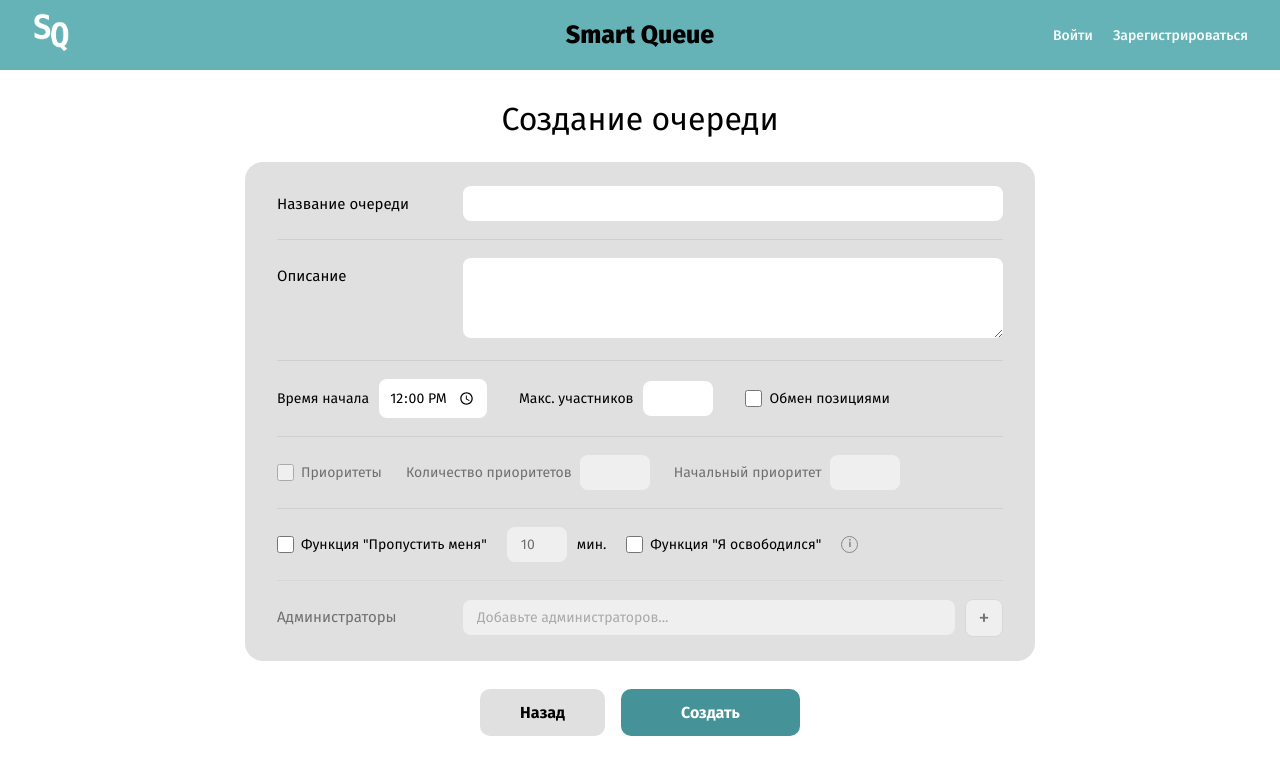
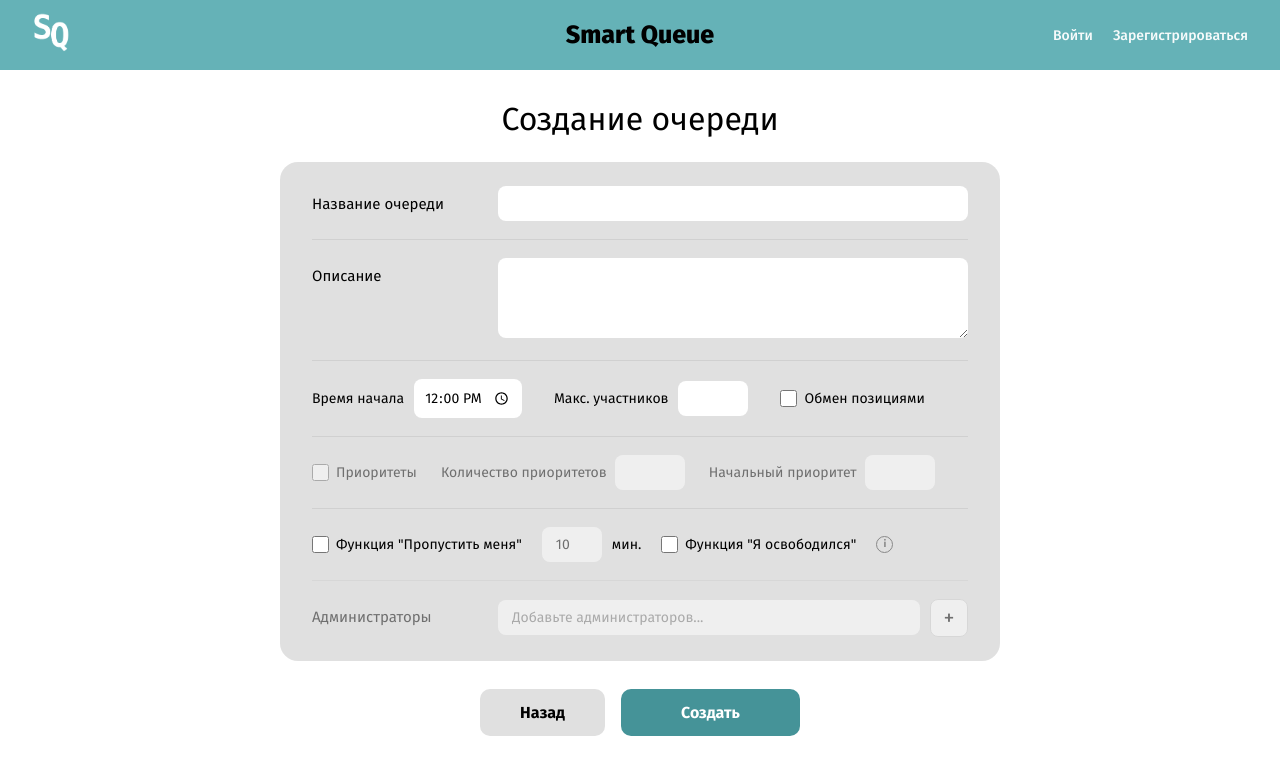
Before and after one commit to Lawliteee/SmartQueue, a Vue app in the folder frontend/: page /create-queue in a window 1280 px wide. Shown: the top 774 px of the page. Built offline with nearby package versions, Linux system fonts and the light colour scheme.

Commit message:
fix: Шедевро ширина окна создания уменьшена((

```diff
--- a/frontend/src/views/CreateQueueView.vue
+++ b/frontend/src/views/CreateQueueView.vue
@@ -190,7 +190,7 @@ h1 {
   border-radius: 18px;
   padding: 6px 32px;
   width: 100%;
-  max-width: 790px;
+  max-width: 720px;
 }
 
 .form-row {
```
